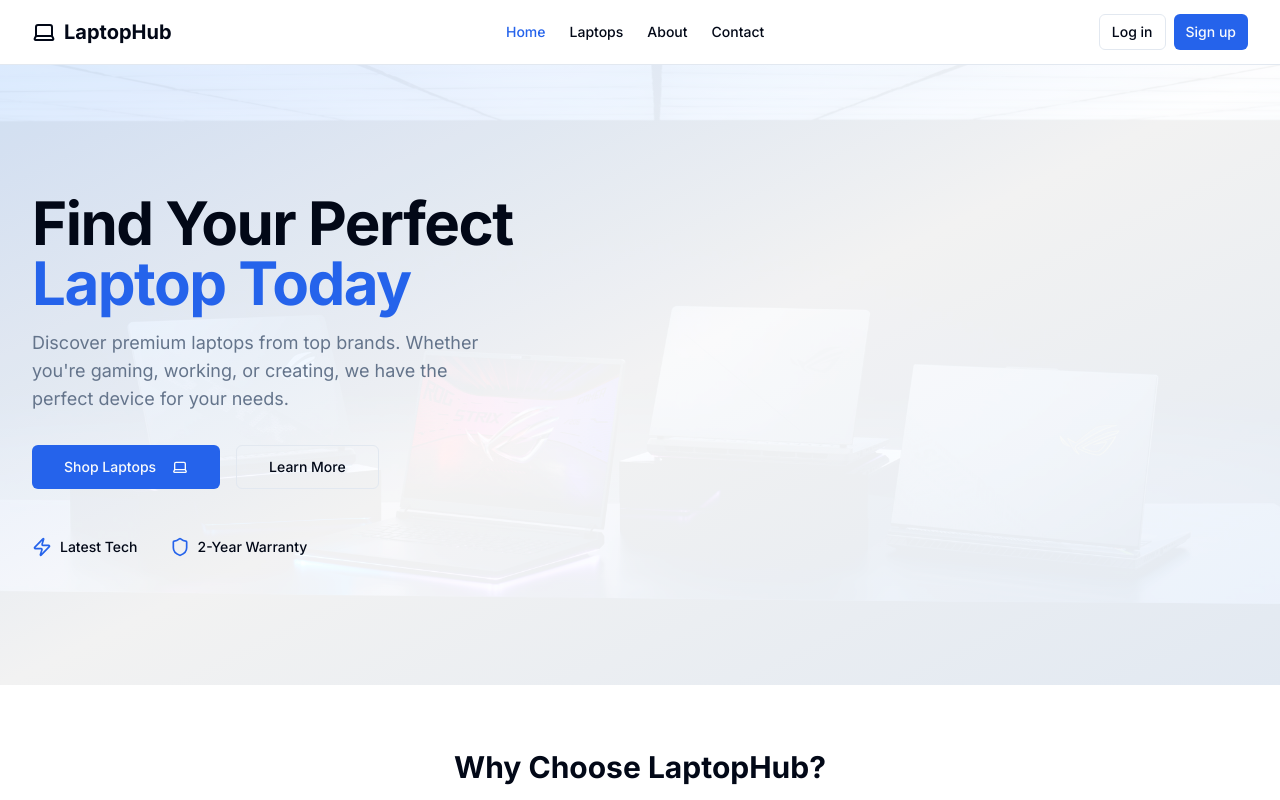
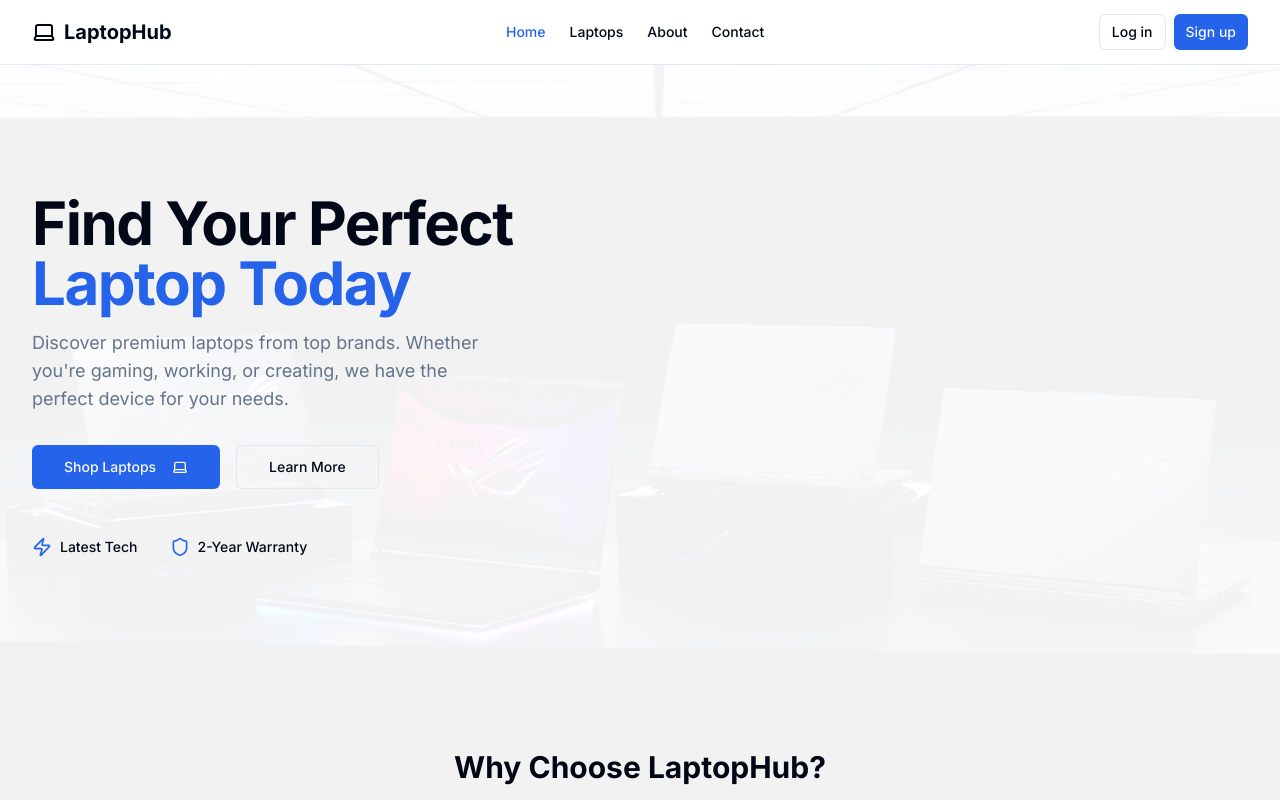
Before and after one commit to Dixann07/LaptopHub, a Next.js app: page / in a window 1280 px wide. Shown: the top 800 px of the page. Built offline with nearby package versions, Linux system fonts and the light colour scheme.

Commit message:
Update hero-section.tsx

```diff
--- a/components/hero-section.tsx
+++ b/components/hero-section.tsx
@@ -5,7 +5,7 @@ import { Laptop, Star, Zap, Shield } from "lucide-react"
 
 export default function HeroSection() {
   return (
-    <section className="relative bg-gradient-to-br from-blue-100 via-white to-blue-50 dark:from-gray-900 dark:via-gray-800 dark:to-gray-900">
+    <section >
       <div className="container relative z-10 py-20 lg:py-32">
         <div className="grid grid-cols-1 lg:grid-cols-2 gap-12 items-center">
           <div className="space-y-8">
```
